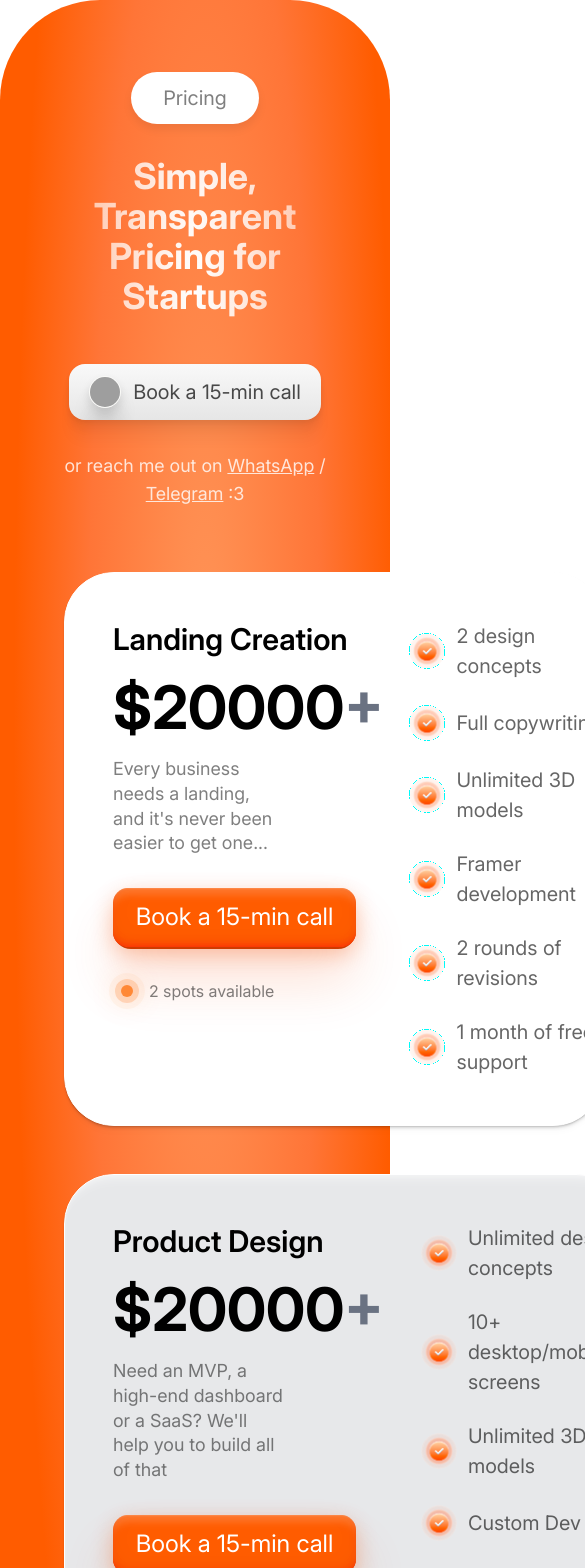
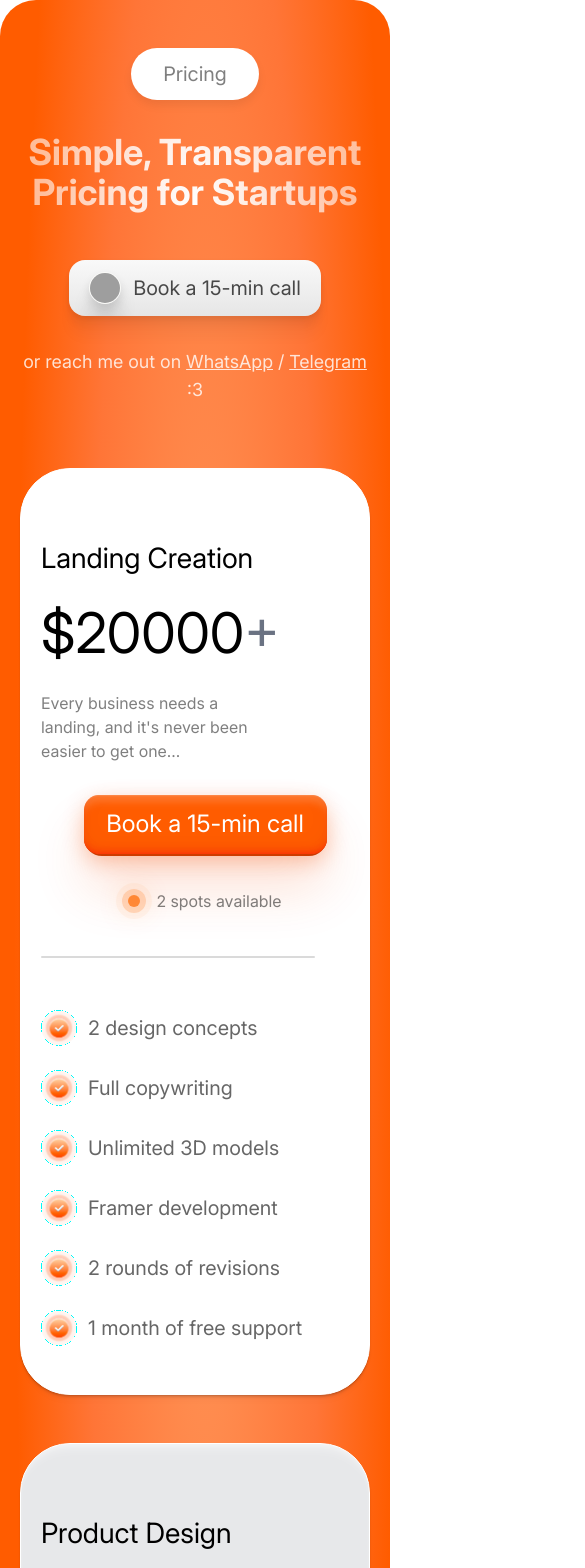
Before and after one commit to Showrab15/Skale-Clone, a Next.js app: page / in a window 390 px wide. Shown: the top 1568 px of the page, 585 px wide, since content can reach past the window. Built offline with nearby package versions, Linux system fonts and the light colour scheme; grey boxes are pictures that could not be loaded.

Commit message:
pricing section responsive done

```diff
--- a/src/components/Pricing/Pricing.tsx
+++ b/src/components/Pricing/Pricing.tsx
@@ -7,7 +7,7 @@ import PricingCard from "./PricingCard"; // Adjust the import path as needed
 const PricingSection: React.FC = () => {
   return (
     <section
-      className="font-inter w-full pt-[72px] px-[64px] pb-[100px]  min-h-screen rounded-[100px]"
+      className="font-inter w-full md:pt-[72px] md:px-[64px] px-[20px] md:pb-[100px] py-[48px] md:py-0  min-h-screen rounded-[36px] md:rounded-[100px]"
       style={{
         background:
           "radial-gradient(62.4157% 80.1102% at 52.5481% 31.5073%, #ff9255 5.54%, #ff7537 48.2%, #ff5c00 78.5%)",
--- a/src/components/Pricing/PricingCard.tsx
+++ b/src/components/Pricing/PricingCard.tsx
@@ -27,7 +27,7 @@ const StatusIndicator: React.FC<StatusIndicatorProps> = ({ spotsCount }) => {
   const opacity = count === 3 ? 1 : count === 2 ? 0.7 : 0.4;
 
   return (
-    <div className="ml-2 flex items-center gap-4 font-inter">
+    <div className="mx-auto md:mx-0 md:ml-2 flex items-center gap-4 font-inter">
       <div className="relative w-3 h-3">
         {/* Outer rings */}
         <div
@@ -48,7 +48,9 @@ const StatusIndicator: React.FC<StatusIndicatorProps> = ({ spotsCount }) => {
           style={{ opacity }}
         />
       </div>
-      <span className="text-[16px] text-black/50">{spotsCount}</span>
+      <span className="text-[16px] md:text-[20px] leading-[30px] text-[#00000080]">
+        {spotsCount}
+      </span>
     </div>
   );
 };
@@ -62,7 +64,7 @@ const PricingCard: React.FC<PricingCardProps> = ({ plan, index }) => {
       transition={{ delay: index * 0.2, duration: 0.6 }}
     >
       <div
-        className={`relative rounded-[50px] py-[48px] pl-[48px] max-w-[830px] mx-auto gap-[52px] flex border border-white
+        className={`relative rounded-[50px]  border border-white  md:max-w-[830px] mx-auto
           ${plan.isHighlighted ? "bg-white" : "bg-[#e7e8ea]"}
           backdrop-blur-lg`}
         style={{
@@ -76,22 +78,29 @@ const PricingCard: React.FC<PricingCardProps> = ({ plan, index }) => {
           `,
         }}
       >
+        <div
+          className="mx-auto flex flex-col pt-[72px] pb-[48px] mt-pt-0
+           md:py-[48px] md:pl-[48px] pl-[20px]
+            md:flex-row "
+        >
           {/* Background Preview */}
 
           {/* Title + Price + Description */}
-        <div className="w-1/2 flex-col flex gap-[20px]">
-          <h3 className="text-3xl font-semibold text-black">{plan.title}</h3>
-          <div className="text-6xl font-bold text-black">
+          <div className="md:w-1/2 flex-col justify-center flex gap-[20px]">
+            <h3 className="text-[28px] leading-[34px] font-normal text-black">
+              {plan.title}
+            </h3>
+            <div className="text-[56px] md:text-[64px] leading-[76px] font-normal text-black">
               {plan.price}
               <span className="text-gray-500">+</span>
             </div>
             <div className="flex flex-col gap-[32px]">
-            <p className="text-lg text-black/50  leading-snug w-8/12">
+              <p className="text-[16px] md:text-[20px] leading-[24px] text-black/50  w-8/12">
                 {plan.description}
               </p>
               {/* CTA */}
               <div
-              className=" w-[243px]"
+                className="mx-auto md:mx-0 w-[243px]"
                 style={{ transform: "none", transformOrigin: "50% 50% 0px" }}
               >
                 <motion.a
@@ -173,11 +182,13 @@ const PricingCard: React.FC<PricingCardProps> = ({ plan, index }) => {
             </div>
           </div>
 
+          <div className="flex md:flex-row flex-col gap-[52px]">
             {/* Divider */}
-        {/* <div className="h-[10px] bg-gray-300/60 my-6" /> */}
+            <div className="hidden  md:block w-[2px] h-[374px] rounded-full bg-[#dadada]" />
+            <div className="mt-10 md:hidden block h-[2px] w-[274px] rounded-full bg-[#dadada]" />
 
             {/* Features */}
-        <div className="w space-y-6">
+            <div className="my-auto space-y-6">
               {plan.features.map((feature, i) => (
                 <div key={i} className="flex items-center gap-[11px]">
                   <div className="w-9 h-9 rounded-full overflow-hidden flex-shrink-0">
@@ -194,6 +205,8 @@ const PricingCard: React.FC<PricingCardProps> = ({ plan, index }) => {
               ))}
             </div>
           </div>
+        </div>
+      </div>
     </motion.div>
   );
 };
```
Lines whose indentation alone changed are shown as unchanged.
